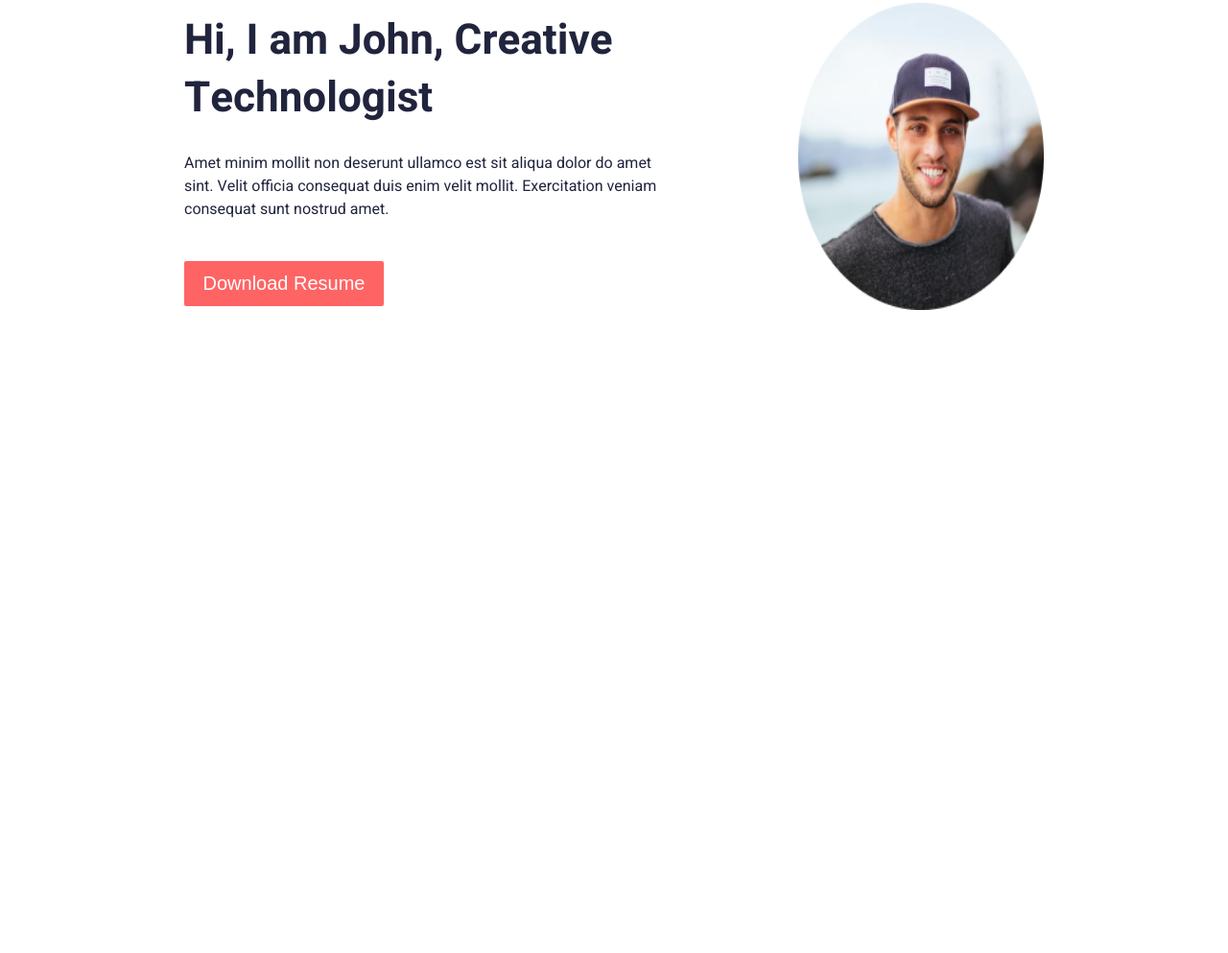
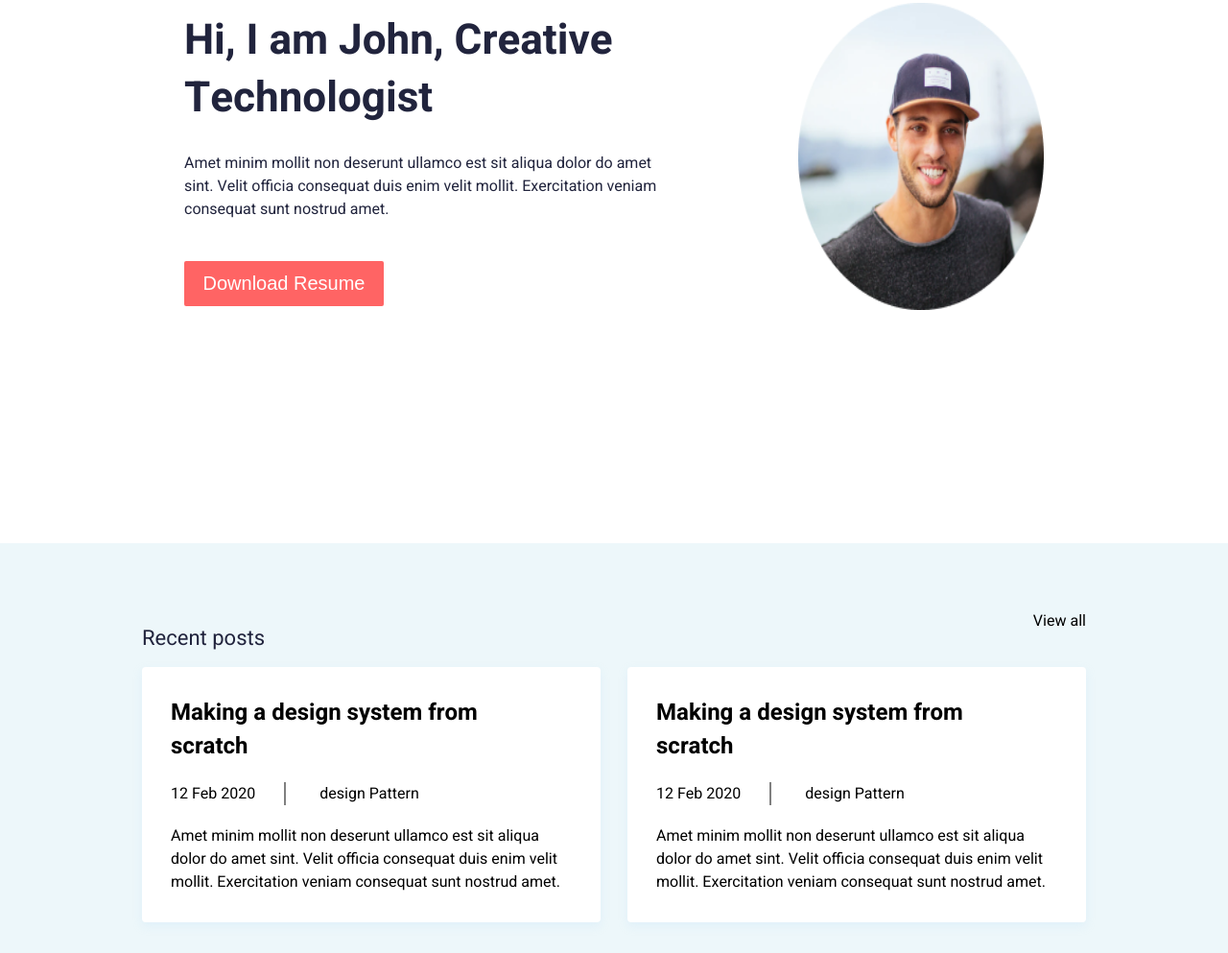
Before and after one commit to adiyat-shihab/portfolio-webpage-figma, a plain HTML site: page index.html in a window 1280 px wide. Shown: the part 286-1279 px from the top of the page at 96% size. Before the commit the page ends 852 px from the top, so only its background shows below. Drawn offline with Linux system fonts and the light colour scheme.

Commit message:
post section complete

```diff
--- a/index.html
+++ b/index.html
@@ -5,6 +5,7 @@
     <meta name="viewport" content="width=device-width, initial-scale=1.0" />
     <title>Portfolio Webpage</title>
     <link rel="stylesheet" href="styling/header.css" />
+    <link rel="stylesheet" href="styling/main.css" />
     <style>
       @import url("https://fonts.googleapis.com/css2?family=Heebo:wght@400;600;700;800&display=swap");
     </style>
@@ -31,5 +32,47 @@
         </div>
       </section>
     </header>
+    <main class="main-con">
+      <section class="second-sec-container">
+        <nav class="posting">
+          <h1>Recent posts</h1>
+          <p>View all</p>
+        </nav>
+        <div class="post-container">
+          <div class="post-content">
+            <h1>Making a design system from scratch</h1>
+            <div
+              class="time-container"
+              style="display: flex; gap: 30px; margin-top: 20px"
+            >
+              <p>12 Feb 2020</p>
+              <div class="border"></div>
+              <p>design Pattern</p>
+            </div>
+            <p class="post-paragraph">
+              Amet minim mollit non deserunt ullamco est sit aliqua dolor do
+              amet sint. Velit officia consequat duis enim velit mollit.
+              Exercitation veniam consequat sunt nostrud amet.
+            </p>
+          </div>
+          <div class="post-content">
+            <h1>Making a design system from scratch</h1>
+            <div
+              class="time-container"
+              style="display: flex; gap: 30px; margin-top: 20px"
+            >
+              <p>12 Feb 2020</p>
+              <div class="border"></div>
+              <p>design Pattern</p>
+            </div>
+            <p class="post-paragraph">
+              Amet minim mollit non deserunt ullamco est sit aliqua dolor do
+              amet sint. Velit officia consequat duis enim velit mollit.
+              Exercitation veniam consequat sunt nostrud amet.
+            </p>
+          </div>
+        </div>
+      </section>
+    </main>
   </body>
 </html>
--- a/styling/header.css
+++ b/styling/header.css
@@ -10,13 +10,15 @@
   color: #21243d;
 }
 body {
+  font-family: "Heebo", sans-serif;
+}
+header {
   padding: 0 15%;
-  font-family: "Heebo", sans-serif;
 }
 .head-con {
   padding-top: 1.75rem;
 }
-nav {
+.head-con nav {
   display: flex;
   justify-content: flex-end;
   gap: 2rem;
@@ -56,7 +58,7 @@ nav {
   height: 40vh;
 }
 @media screen and (max-width: 576px) {
-  body {
+  header {
     padding: 0%;
   }
   .nav-con {
--- /dev/null
+++ b/styling/main.css
@@ -0,0 +1,54 @@
+.second-sec-container {
+  background-color: #edf7fa;
+  padding: 69px 148px 32px;
+}
+.posting {
+  display: flex;
+  justify-content: space-between;
+}
+.posting h1 {
+  color: #21243d;
+  font-size: 22px;
+  font-weight: 400;
+  line-height: 60px; /* 272.727% */
+  width: 129px;
+  height: 60px;
+}
+.post-container {
+  display: flex;
+  justify-content: space-between;
+}
+.post-content {
+  border-radius: 4px;
+  background: #fff;
+  box-shadow: 0px 4px 10px 0px rgba(187, 225, 250, 0.25);
+  width: 418px;
+
+  padding: 30px;
+}
+.post-content h1 {
+  width: 380px;
+}
+.post-paragraph {
+  margin-top: 20px;
+}
+.border {
+  width: 5px;
+
+  border-left: 2px solid gray;
+}
+@media screen and (max-width: 576px) {
+  .second-sec-container {
+    padding: 0;
+  }
+  .post-container {
+    flex-direction: column;
+  }
+  .post-content {
+    width: 75%;
+    margin: auto;
+  }
+  .post-content h1 {
+    width: auto;
+  }
+}
```
